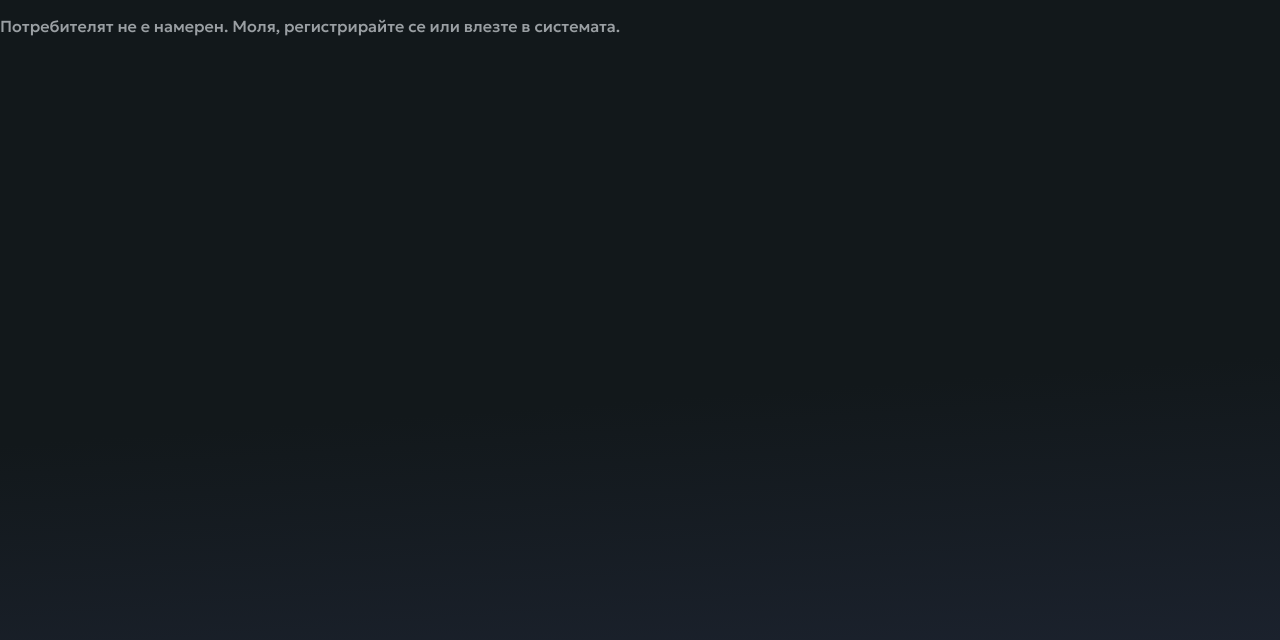
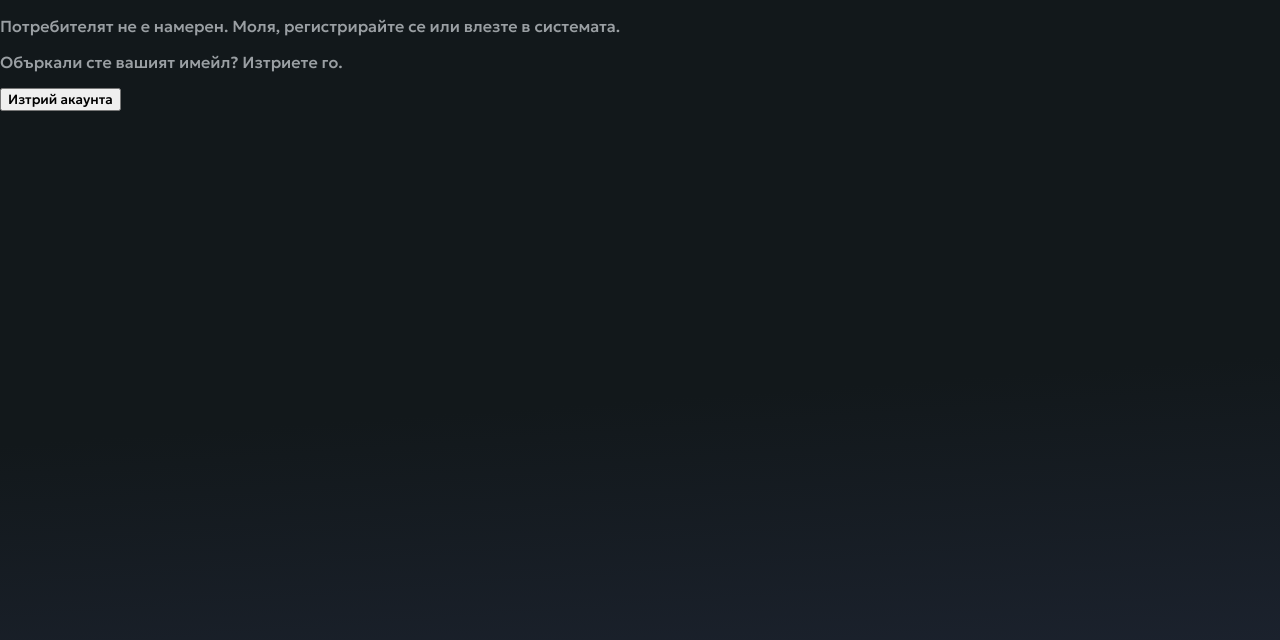
Before and after one commit to BorisSavianov/CodeHubProject, a Next.js app: page /ConfirmEmail in a window 1280 px wide. Shown: the top 640 px of the page. Built offline with nearby package versions, Linux system fonts and the light colour scheme; no server answers.

Commit message:
added xp functionality added updateing functionality and fixed email verification deadlock

```diff
--- a/pages/ConfirmEmail.jsx
+++ b/pages/ConfirmEmail.jsx
@@ -3,6 +3,7 @@ import {
   getAuth,
   applyActionCode,
   sendEmailVerification,
+  deleteUser,
   onAuthStateChanged,
 } from "firebase/auth";
 import { useRouter } from "next/router";
@@ -76,9 +77,27 @@ export default function ConfirmEmail() {
     }
   };
 
+  const handleDeleteAccount = async () => {
+    try {
+      await deleteUser(auth.currentUser);
+      console.log("Потребителят е изтрит успешно");
+      setError("Потребителят е изтрит успешно.");
+      router.push("/");
+    } catch (error) {
+      console.error("Грешка при изтриване на потребителя:", error);
+      setError("Грешка при изтриване на потребителя. Моля, опитайте отново.");
+    }
+  };
+
   if (loading) {
     return <p>Зарежда се...</p>;
   }
 
-  return <div className="container">{error && <p>{error}</p>}</div>;
+  return (
+    <div className="container">
+      {error && <p>{error}</p>}
+      <p>Объркали сте вашият имейл? Изтриете го.</p>
+      <button onClick={handleDeleteAccount}>Изтрий акаунта</button>
+    </div>
+  );
 }
```
Also changed, not shown: pages/posts/[postId]/index.jsx (+12 -1 lines).
